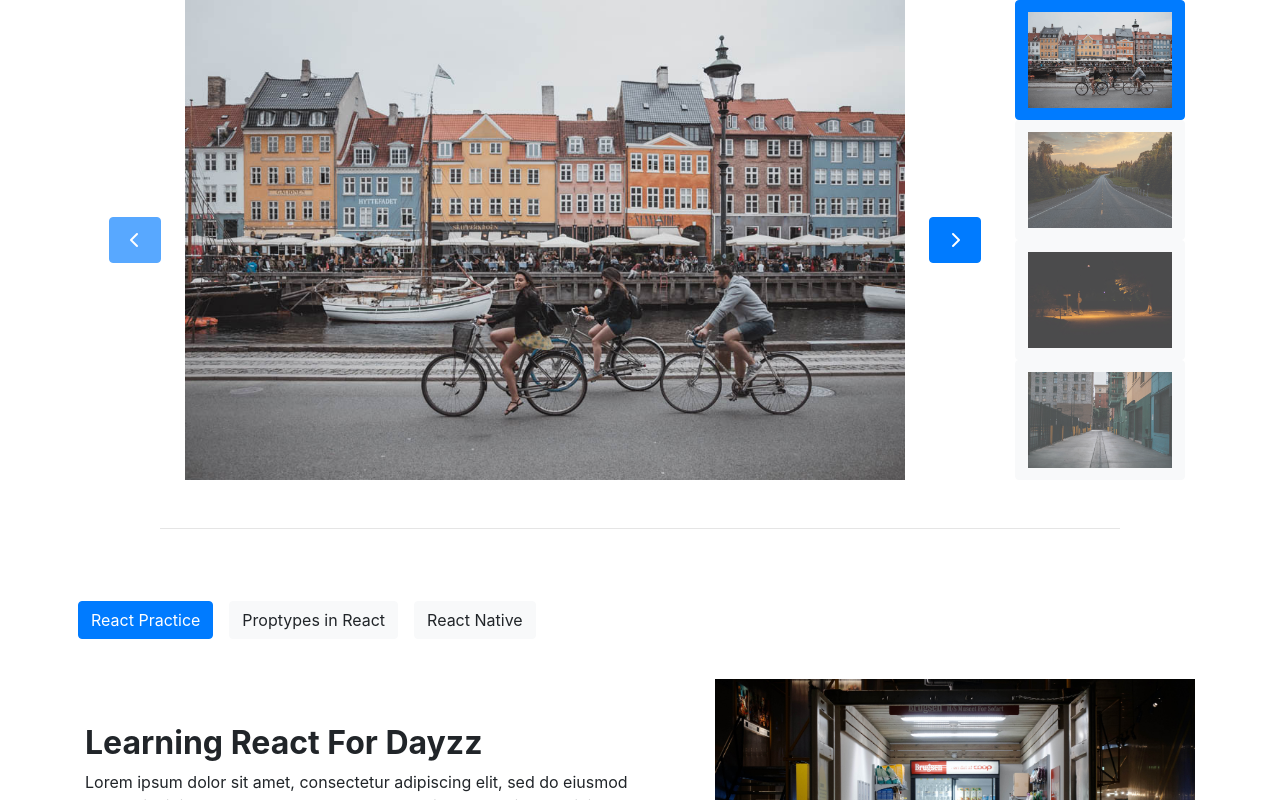
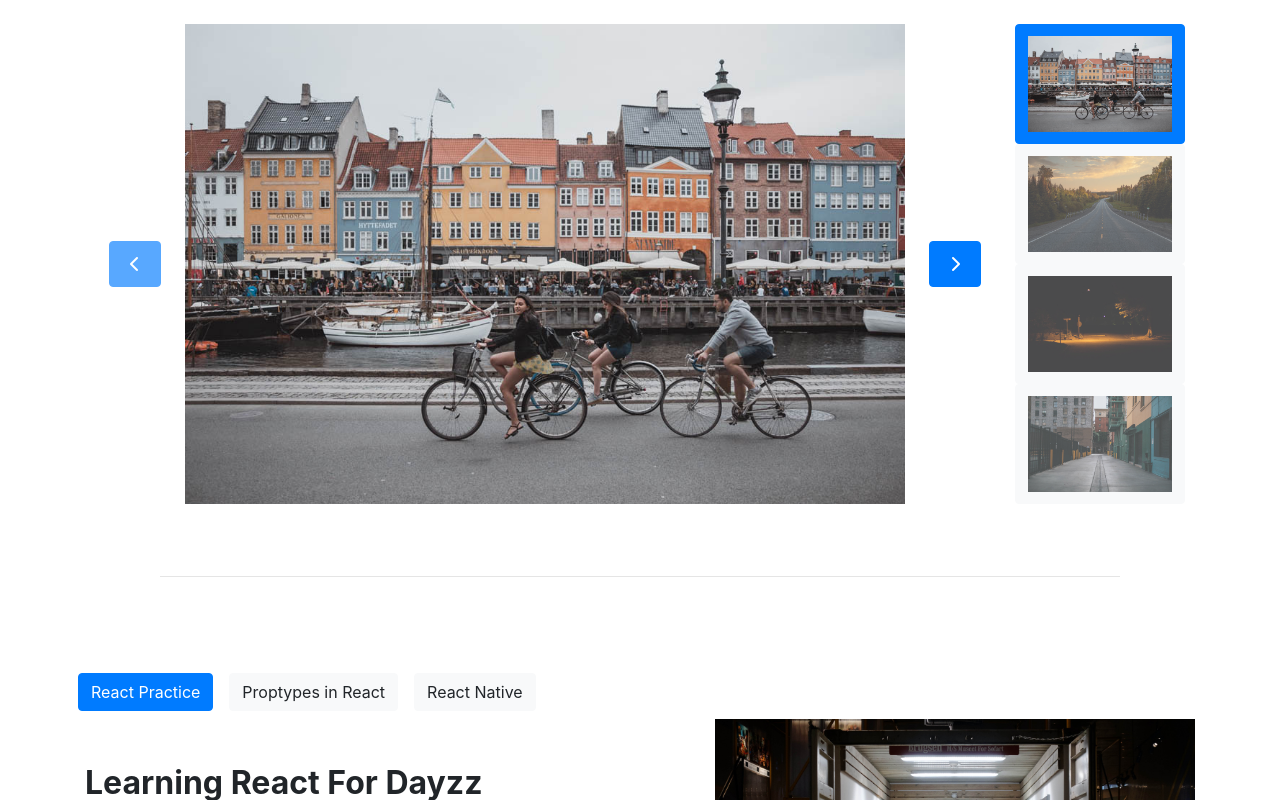
Before and after one commit to Jonbodoe/Log-Directory, a React (Create React App) app: page / in a window 1280 px wide. Shown: the top 800 px of the page. Built offline with nearby package versions, Linux system fonts and the light colour scheme; no server answers.

Commit message:
adding more directories

```diff
--- a/src/App.js
+++ b/src/App.js
@@ -4,20 +4,18 @@ import './App.css';
 import Tabs from './Directory/Javascript/Tabs/Tabs';
 import 'bootstrap/dist/css/bootstrap.min.css';
 import Slider from './Directory/Javascript/Slider/Slider';
-import Http from './Directory/Javascript/HTTP/Http';
+// import Http from './Directory/Javascript/HTTP/Http';
 
 
 function App() {
   return (
-    <>
-      <main>
-        <Slider/>
-        <hr className="my-5 w-75"/>
-        <Tabs/>
-        <hr className="my-5 w-75"/>
-        <Http/>
-      </main>
-    </>
+    <main>
+      <Slider />
+      <hr className="my-5 w-75" />
+      <Tabs />
+      <hr className="my-5 w-75" />
+      {/* <Http /> */}
+    </main>
   );
 }
 
--- /dev/null
+++ b/src/Components/Container.js
@@ -0,0 +1,10 @@
+import React from 'react';
+
+const Container = (props) => {
+    return <div className="container py-4">
+        <div className="d-flex">
+            {props.children}
+        </div>
+    </div>
+}
+export default Container
--- a/src/Directory/Javascript/Slider/Slider.js
+++ b/src/Directory/Javascript/Slider/Slider.js
@@ -1,4 +1,5 @@
 import React, { useState } from 'react';
+import Container from '../../../Components/Container';
 // import PropTypes from 'prop-types';
 const data = [
     {
@@ -19,26 +20,26 @@ const data = [
     },
 ]
 
-
+// Make components for common elements (e.g. Buttons with Icons, Heading(H1,H2))
 const Slider = () => {
     const [slide, setSlide] = useState(0);
-    return <div className="container">
-        <div className="d-flex flex-row justify-content-center">
+    const onSetSlide = (num) => {
+        setSlide(slide + num)
+    }
+    return <Container>
         <div className="align-self-center">
             <button className="btn btn-primary m-4"
                 disabled={slide > 0 ? false : true}
-                    onClick={() => setSlide(slide - 1)}
+                onClick={() => onSetSlide(-1)}
             >
                 <i className="fas fa-chevron-left p-2"></i>
             </button>
         </div>
-            <div>
         <CurrentImage state={slide} />
-            </div>
         <div className="align-self-center">
             <button className="btn btn-primary m-4"
                 disabled={slide < data.length - 1 ? false : true}
-                    onClick={() => setSlide(slide + 1)}
+                onClick={() => onSetSlide(+1)}
             >
                 <i className="fas fa-chevron-right p-2"></i>
             </button>
@@ -50,20 +51,18 @@ const Slider = () => {
                 )
             }
         </div>
-        </div>
-    </div>
+    </Container>
 }
 
 const CurrentImage = (props) => {
     const filteredImage = data.find((src, index) => index === props.state)
-    return <>
+    return <div>
         <img className="img-main" src={filteredImage.src} alt={filteredImage.alt} />
-    </>
+    </div>
 }
 
 const LightBoxImages = (props) => {
-    return <>
-        <button
+    return <button
         className={props.state !== props.index ? `btn btn-light` : `btn btn-primary`}
         onClick={() => props.handler(props.index)}
     >
@@ -73,7 +72,6 @@ const LightBoxImages = (props) => {
             alt={props.img.alt}
         />
     </button>
-    </>
 }
 
 
--- a/src/Directory/Javascript/Tabs/Tabs.js
+++ b/src/Directory/Javascript/Tabs/Tabs.js
@@ -1,5 +1,6 @@
 import React, { useState } from 'react';
 import PropTypes from 'prop-types';
+import Container from './../../../Components/Container'
 
 const data = [
     {
@@ -26,8 +27,9 @@ const data = [
 const Tabs = () => {
     const [activeTab, setActiveState] = useState(0)
     return (
-        <section className="container">
-            <div className="row py-3">
+        <Container>
+            <div className="py-3">
+                <div className="row">
                 {
                     data.map((list, index) =>
                         <TabLabel
@@ -38,8 +40,7 @@ const Tabs = () => {
                             handler={setActiveState}
                         />)
                 }
-            </div>
-            <div className="py-3">
+                </div>
                 {
                     data.map((list, index) =>
                         <TabContent
@@ -50,13 +51,12 @@ const Tabs = () => {
                         />)
                 }
             </div>
-        </section>
+        </Container>
     )
 }
 
 const TabLabel = props => {
-    return <>
-        <div className="p-2">
+    return <div className="p-2">
             <button
                 data-tab-id={props.index}
                 className={props.index === props.state ? `btn btn-primary` : `btn btn-light`}
@@ -65,7 +65,6 @@ const TabLabel = props => {
                 {props.tab}
             </button>
         </div>
-    </>
 }
 
 const TabContent = props => {
```
Lines whose indentation alone changed are shown as unchanged.
